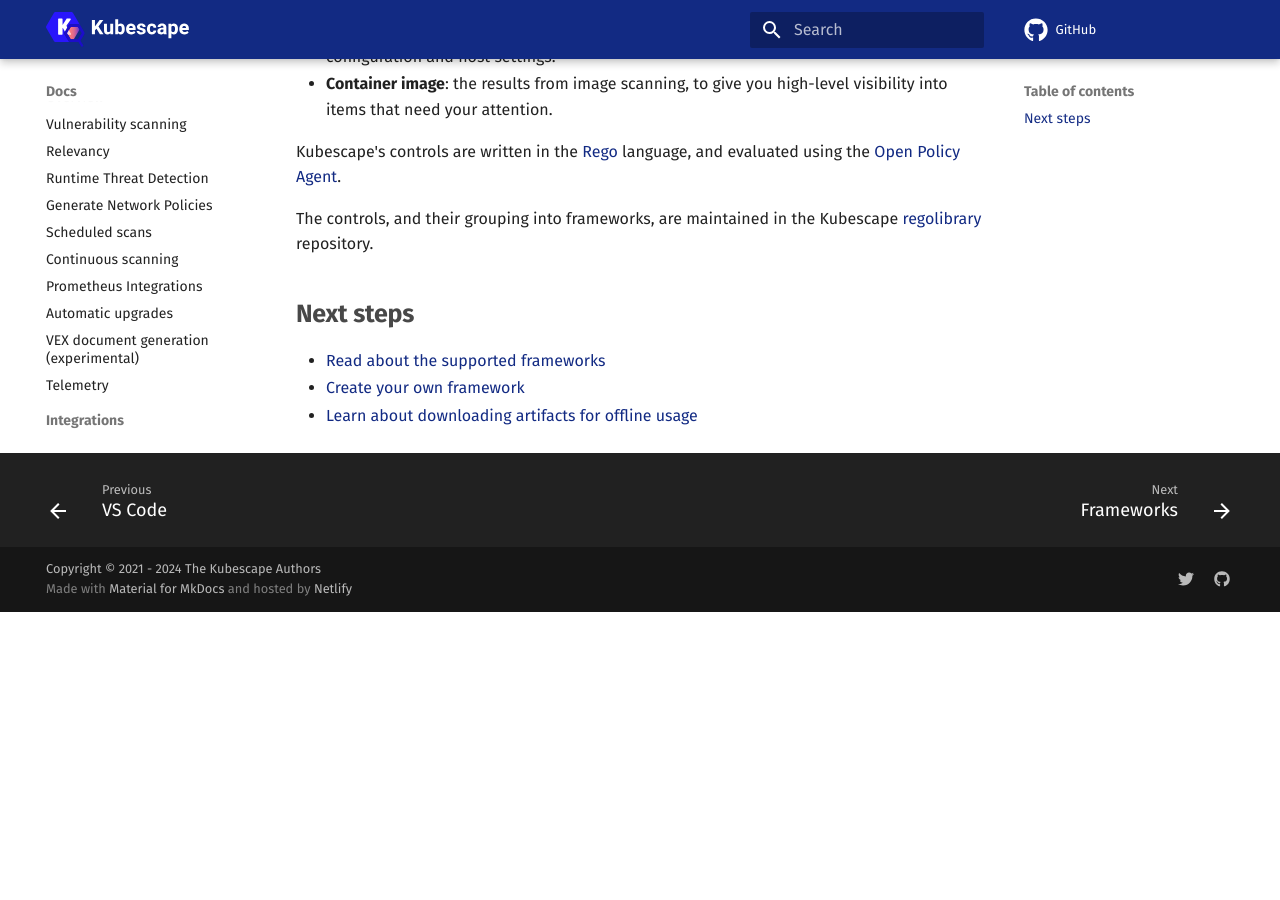
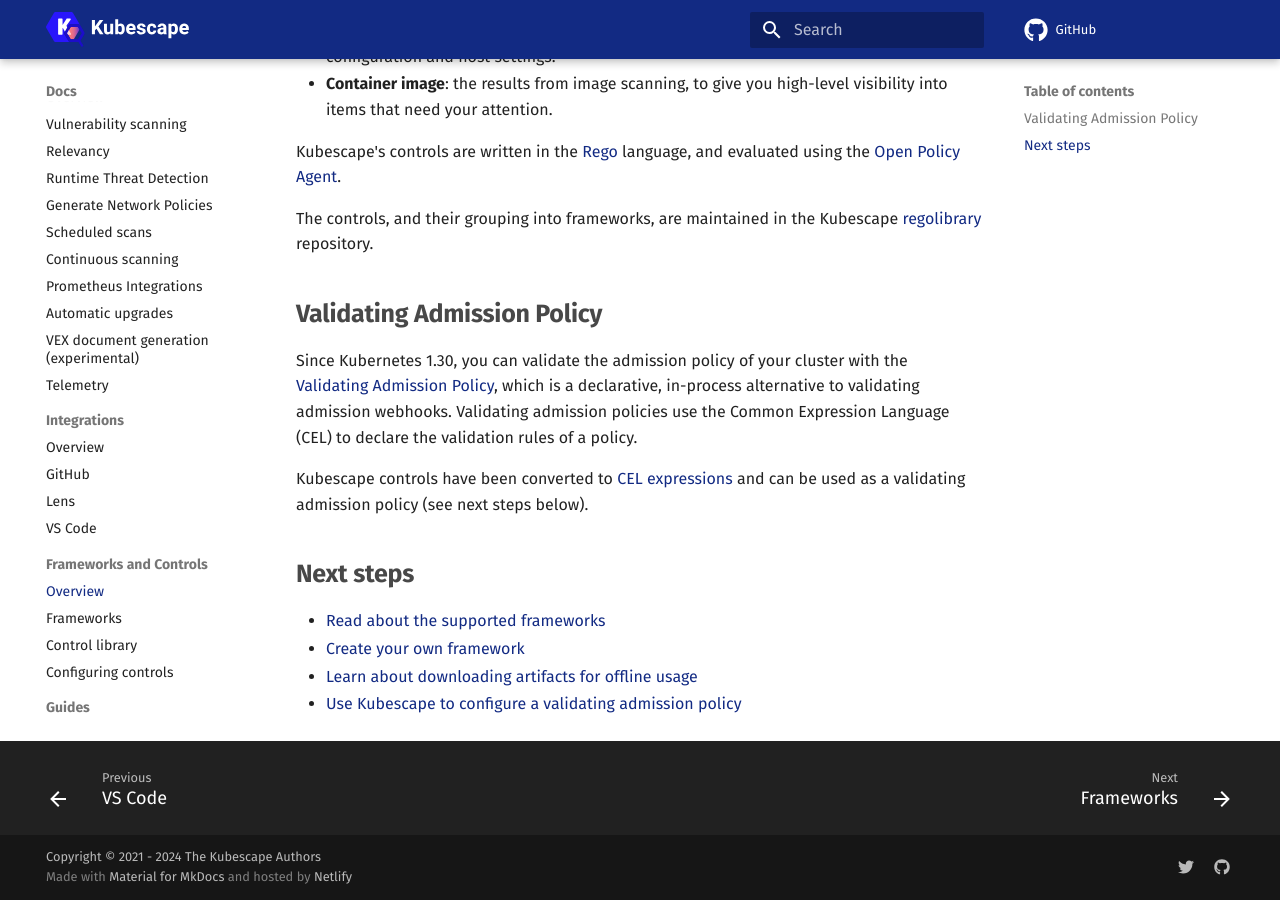
Before and after one commit to kubescape/kubescape.io, an MkDocs documentation site: the page built from docs/docs/frameworks-and-controls/index.md, in a window 1280 px wide and 900 px high, scrolled down 554 px. Built offline with MkDocs 1.6.1 and Material for MkDocs 9.7.7, drawn with Linux system fonts in a browser that asks for light colours; comment, search, counter and statistics services are not loaded; before the commit the page ends 1166 px from its top, so only the background shows below that.

```diff
--- a/docs/docs/frameworks-and-controls/index.md
+++ b/docs/docs/frameworks-and-controls/index.md
@@ -15,8 +15,17 @@ Kubescape's controls are written in the [Rego](https://www.openpolicyagent.org/d
 
 The controls, and their grouping into frameworks, are maintained in the Kubescape [regolibrary](https://github.com/kubescape/regolibrary) repository.
 
+## Validating Admission Policy
+
+Since Kubernetes 1.30, you can validate the admission policy of your cluster with the [Validating Admission Policy](https://kubernetes.io/docs/reference/access-authn-authz/validating-admission-policy/),
+which is a declarative, in-process alternative to validating admission webhooks.
+Validating admission policies use the Common Expression Language (CEL) to declare the validation rules of a policy.
+
+Kubescape controls have been converted to [CEL expressions](https://github.com/kubescape/cel-admission-library) and can be used as a validating admission policy (see next steps below).
+
 ## Next steps
 
 * [Read about the supported frameworks](frameworks.md)
 * [Create your own framework](frameworks.md#custom-frameworks)
 * [Learn about downloading artifacts for offline usage](../install-cli.md#offlineair-gapped-environment-support)
+* [Use Kubescape to configure a validating admission policy](validating-admission-policy.md)
```
Also changed, not shown: docs/docs/frameworks-and-controls/validating-admission-policy.md (added, +62 -0 lines), docs/blog/posts/introducing-kubescape-3/introducing-kubescape-3.md (line endings or trailing spaces), docs/blog/posts/second-birthday/second-birthday.md (line endings or trailing spaces), docs/docs/install-cli.md (line endings or trailing spaces), docs/docs/operator/index.md (line endings or trailing spaces), docs/index.md (line endings or trailing spaces).
